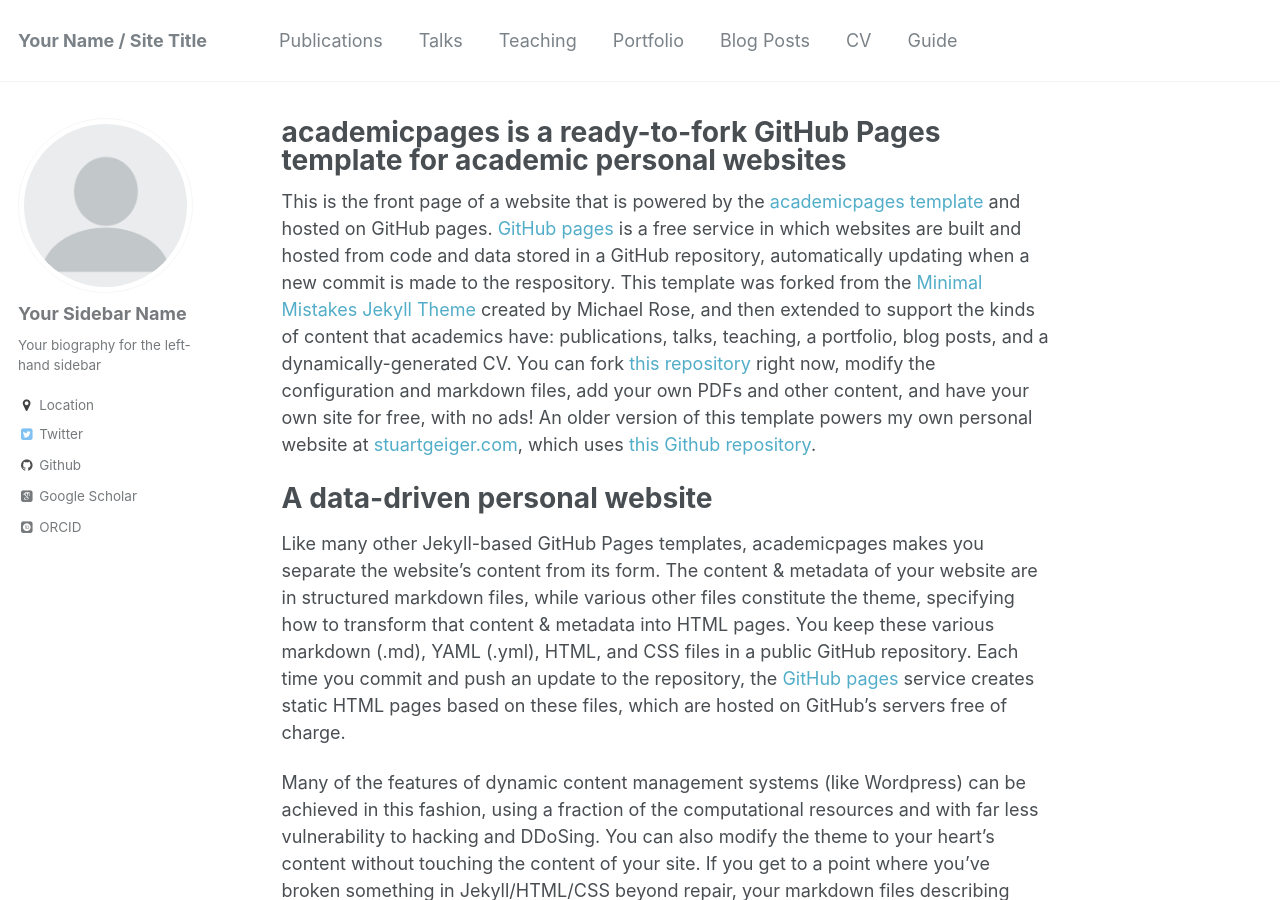
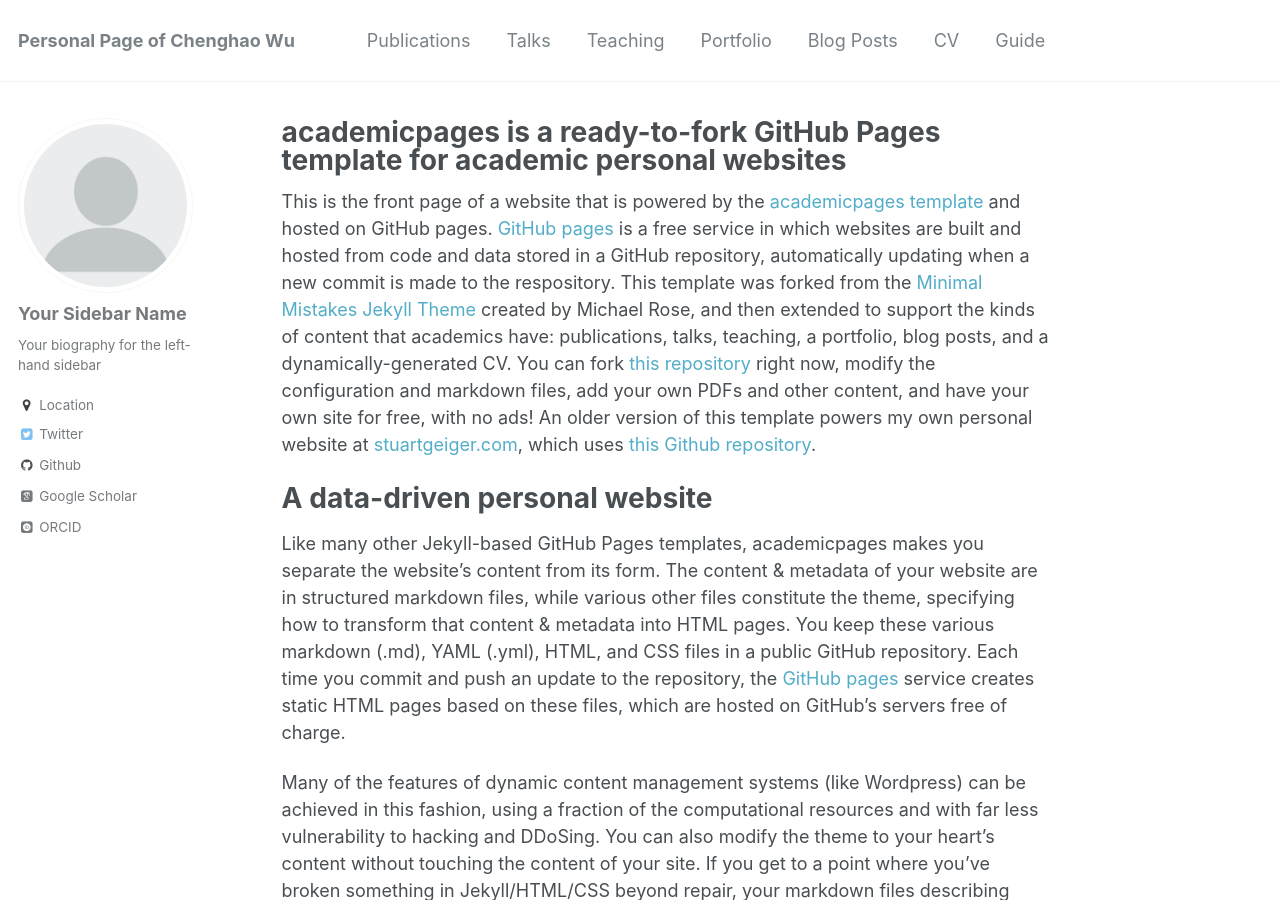
Before and after one commit to Chenghao-Wu/Chenghao-Wu.github.io, a Jekyll site: the page built from _pages/about.md, in a window 1280 px wide and 900 px high. Built offline with Jekyll 4.4.1, drawn with Linux system fonts in a browser that asks for light colours; some web fonts are replaced; some of the changed text lies outside the part shown.

Commit message:
update 2

```diff
--- a/_config.yml
+++ b/_config.yml
@@ -7,13 +7,13 @@
 
 # Site Settings
 locale                   : "en-US"
-title                    : "Your Name / Site Title"
+title                    : "Personal Page of Chenghao Wu"
 title_separator          : "-"
-name                     : &name "Your Name"
-description              : &description "personal description"
-url                      : https://academicpages.github.io # the base hostname & protocol for your site e.g. "https://mmistakes.github.io"
+name                     : &name "Chenghao Wu"
+description              : &description "personal page"
+url                      : https://chenghao-wu.github.io/ # the base hostname & protocol for your site e.g. "https://mmistakes.github.io"
 baseurl                  : "" # the subpath of your site, e.g. "/blog"
-repository               : "academicpages/academicpages.github.io"
+repository               : "Chenghao-Wu/Chenghao-Wu.github.io"
 teaser                   :  # filename of teaser fallback teaser image placed in /images/, .e.g. "500x300.png"
 breadcrumbs              : false # true, false (default)
 words_per_minute         : 160
@@ -30,7 +30,7 @@ comments:
     colorscheme          : # "light" (default), "dark"
 staticman:
   allowedFields          : ['name', 'email', 'url', 'message']
-  branch                 : "gh-pages" # "master", "gh-pages"
+  branch                 : "master" # "master", "gh-pages"
   commitMessage          : "New comment."
   filename               : comment-{@timestamp}
   format                 : "yml"
```
